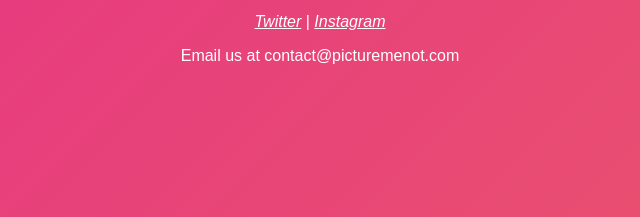
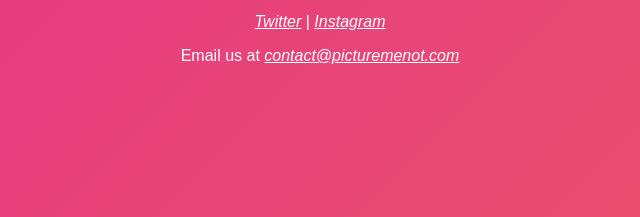
Before and after one commit to aashnisshah/picturemenot, a plain HTML site: page index.html in a window 1280 px wide. Shown: the part 480-697 px from the top of the page, 320-960 px from the left. Drawn offline with Linux system fonts and the light colour scheme.

Commit message:
make email clickable

```diff
--- a/index.html
+++ b/index.html
@@ -18,7 +18,7 @@
                 <a href="https://twitter.com/picturemenot">Twitter</a> |
                 <a href="https://instagram.com/picturemenot_photography">Instagram</a>
             </p>
-            <p>Email us at contact@picturemenot.com</p>
+            <p>Email us at <a href="mailto:contact@picturemenot.com">contact@picturemenot.com</a></p>
         </div>
     </div>
 </body>
```
